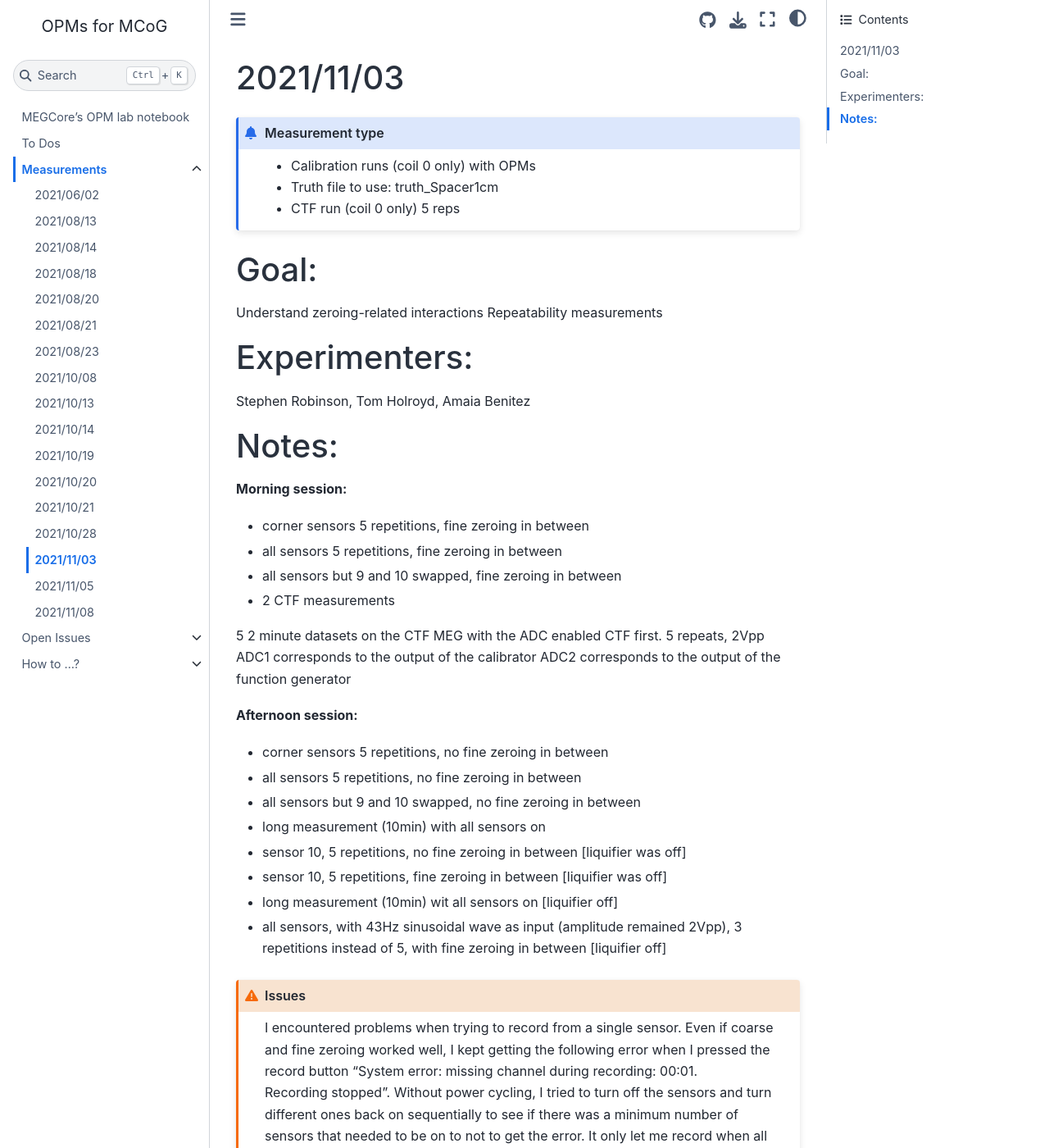
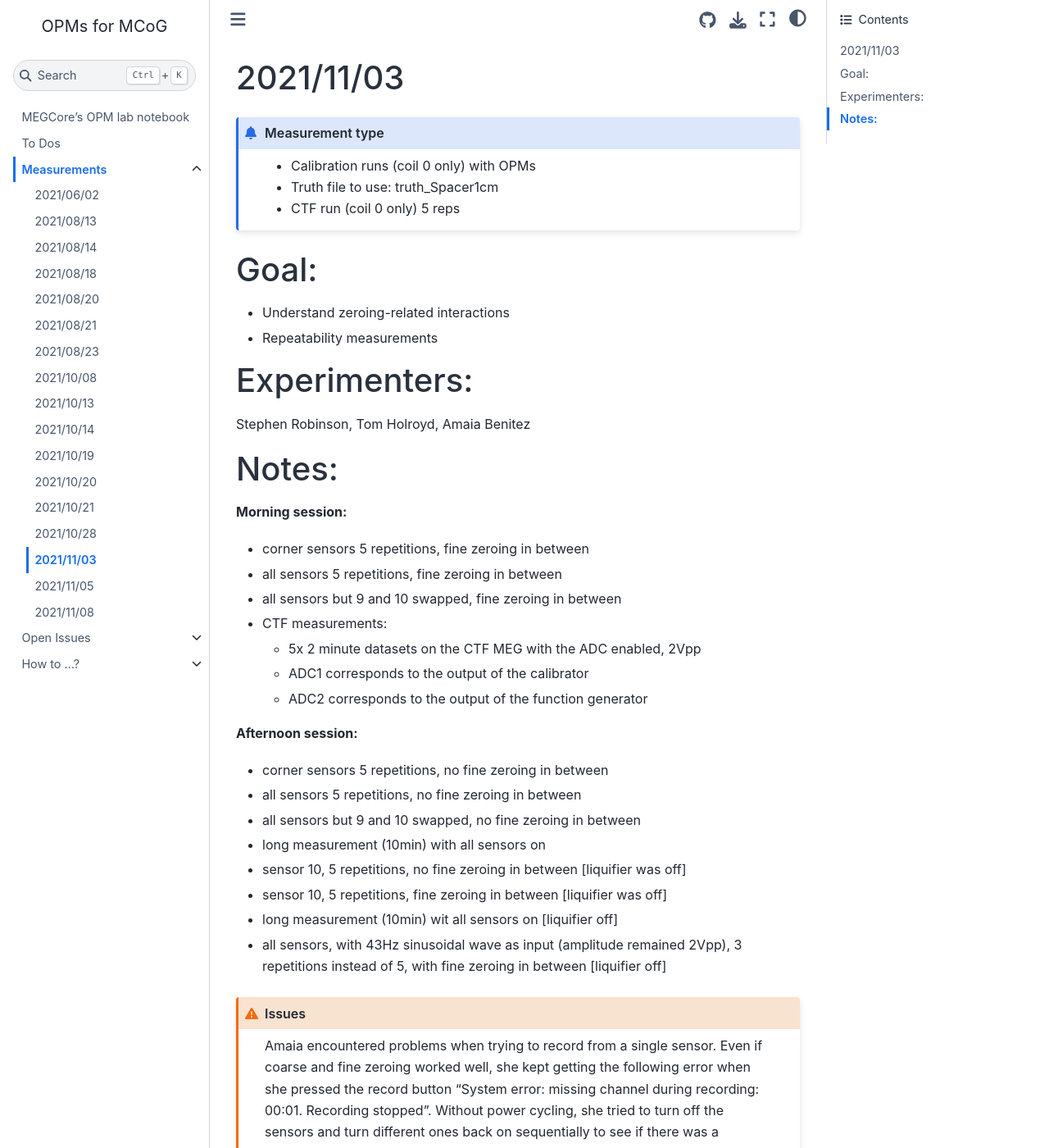
Before and after one commit to nih-megcore/OPMLab, a Jupyter Book: the page built from Measurements/20211103.md, in a window 1280 px wide and 1400 px high. Shown: the whole window at 82% size. Built offline with Jupyter Book 1.0.4 settings and Sphinx 7.4.7 and the Sphinx Book theme 1.1.4, drawn with Linux system fonts in a browser that asks for light colours; pages that are not in the unit, such as notebooks, are missing from menus; some of the changed text lies outside the part shown.

```diff
--- a/Measurements/20211103.md
+++ b/Measurements/20211103.md
@@ -7,8 +7,8 @@
 :::
 
 # Goal:
-Understand zeroing-related interactions
-Repeatability measurements
+- Understand zeroing-related interactions
+- Repeatability measurements
 
 # Experimenters:
 Stephen Robinson, Tom Holroyd, Amaia Benitez
@@ -19,12 +19,10 @@ Stephen Robinson, Tom Holroyd, Amaia Benitez
 - corner sensors 5 repetitions,  fine zeroing in between
 - all sensors 5 repetitions,  fine zeroing in between
 - all sensors but 9 and 10 swapped, fine zeroing in between
-- 2 CTF measurements
-
-5 2 minute datasets on the CTF MEG with the ADC enabled
-CTF first. 5 repeats, 2Vpp
-ADC1 corresponds to the output of the calibrator
-ADC2 corresponds to the output of the function generator
+- CTF measurements:
+    - 5x 2 minute datasets on the CTF MEG with the ADC enabled, 2Vpp
+    - ADC1 corresponds to the output of the calibrator
+    - ADC2 corresponds to the output of the function generator
 
 **Afternoon session:**
 - corner sensors 5 repetitions, no fine zeroing in between
@@ -40,7 +38,5 @@ ADC2 corresponds to the output of the function generator
 
 :::{admonition} Issues
 :class: warning
-I encountered problems when trying to record from a single sensor. Even if coarse and fine zeroing worked well, I kept getting the following error when I pressed the record button "System error: missing channel during recording: 00:01.
-Recording stopped". Without power cycling, I tried to turn off the sensors and turn different ones back on sequentially to see if there was a minimum number of sensors that needed to be on to not to get the error.
-It only let me record when all 16 channels were on. Then I power cycled the chassis and selected a single sensor -- and this time it worked. This took about an hour
+Amaia encountered problems when trying to record from a single sensor. Even if coarse and fine zeroing worked well, she kept getting the following error when she pressed the record button "System error: missing channel during recording: 00:01.  Recording stopped". Without power cycling, she tried to turn off the sensors and turn different ones back on sequentially to see if there was a minimum number of sensors that needed to be on to not to get the error. It only let her record when all 16 channels were on. Then she power cycled the chassis and selected a single sensor -- and this time it worked. This took about an hour
 :::
```
Also changed, not shown: Measurements/20211105.md (+14 -2 lines).
